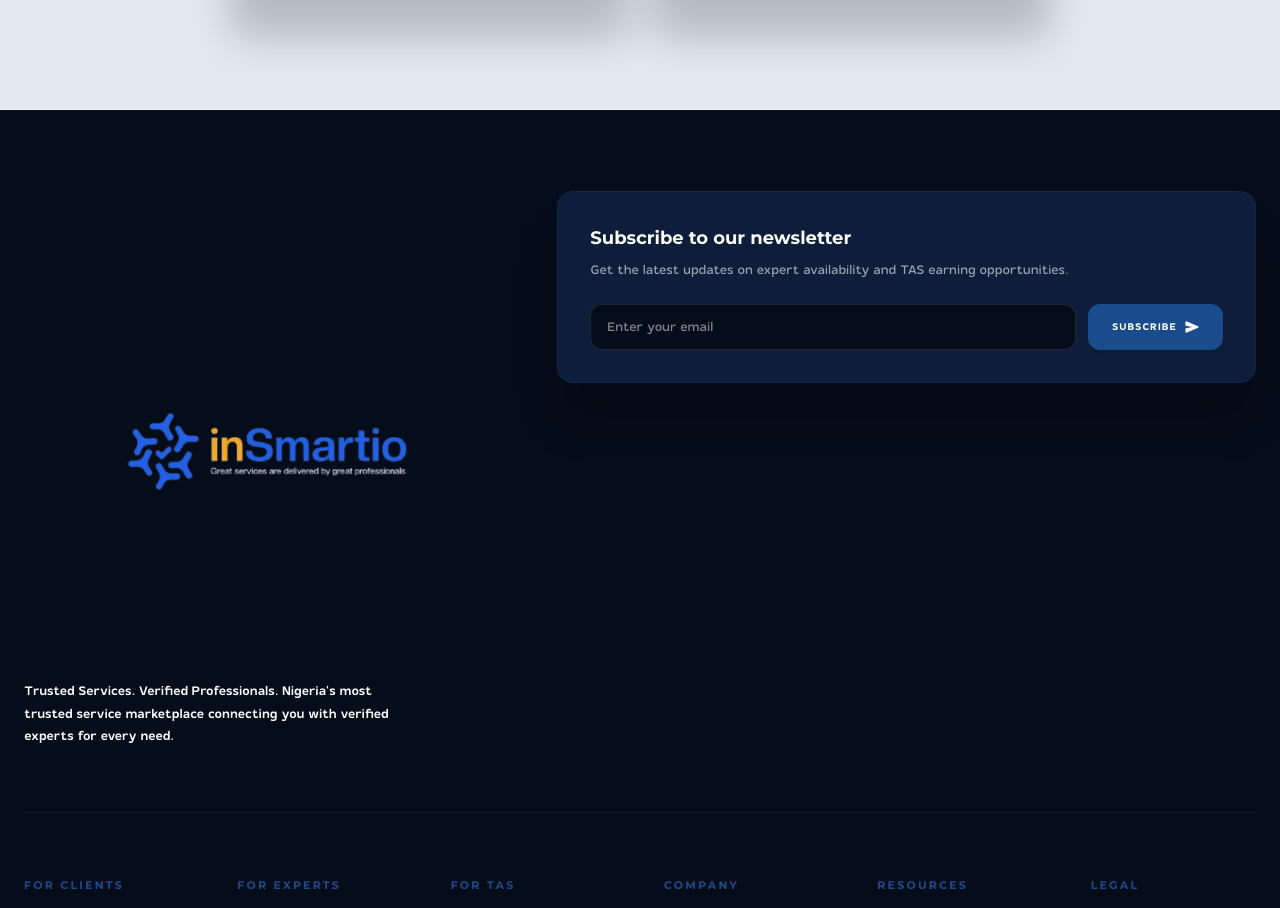
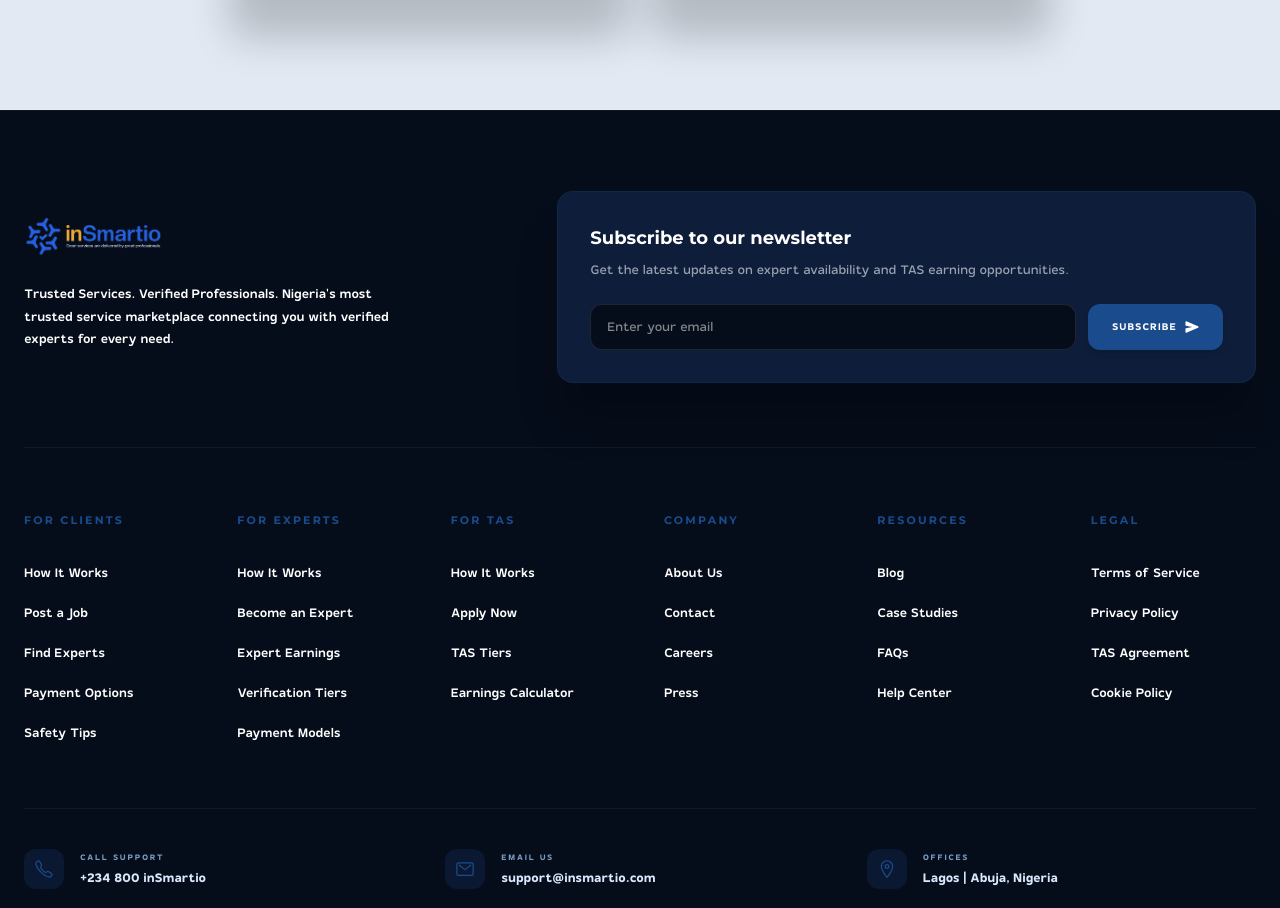
Before and after one commit to Chrivon-Tech-LTD/inSmartio-marketing-site, a Next.js app: page / in a window 1280 px wide. Shown: the part 8614-9522 px from the top of the page. Built offline with nearby package versions, Linux system fonts and the light colour scheme.

Commit message:
Updated footer logo

```diff
--- a/components/layout/Footer.tsx
+++ b/components/layout/Footer.tsx
@@ -100,14 +100,14 @@ export const Footer: React.FC = () => {
         {/* Newsletter & Brand Intro Section */}
         <div className="grid grid-cols-1 lg:grid-cols-12 gap-12 pb-16 border-b border-white/5 mb-16">
           <div className="lg:col-span-5">
-            <Link href="/" className="shrink-0">
+            <Link href="/" className="shrink-0 flex items-center gap-3 -mt-35 md:-mt-20 -ml-12 md:-ml-12 -mb-20 ">
               <Image
                 src="/assets/insmartio.png"
                 alt="inSmartio Logo"
-                width={120}
-                height={35}
-                style={{ height: 'auto' }}
-                className="object-contain transition-all  w-auto h-auto"
+                width={200}
+                height={64}
+                style={{ height: "220px", width: "auto" }}
+                className="object-contain"
                 priority
               />
             </Link>
@@ -160,7 +160,7 @@ export const Footer: React.FC = () => {
         <div className="border-y border-white/5 py-10 grid grid-cols-1 md:grid-cols-3 gap-8 mb-10">
           <ContactItem icon={<IoCallOutline size={20} />} label="Call Support" value="+234 800 inSmartio" />
           <Link href="mailto:support@insmartio.com">
-          <ContactItem icon={<IoMailOutline size={20} />} label="Email Us" value="support@insmartio.com" />
+            <ContactItem icon={<IoMailOutline size={20} />} label="Email Us" value="support@insmartio.com" />
           </Link>
           <ContactItem icon={<IoLocationOutline size={20} />} label="Offices" value="Lagos | Abuja, Nigeria" />
         </div>
```
